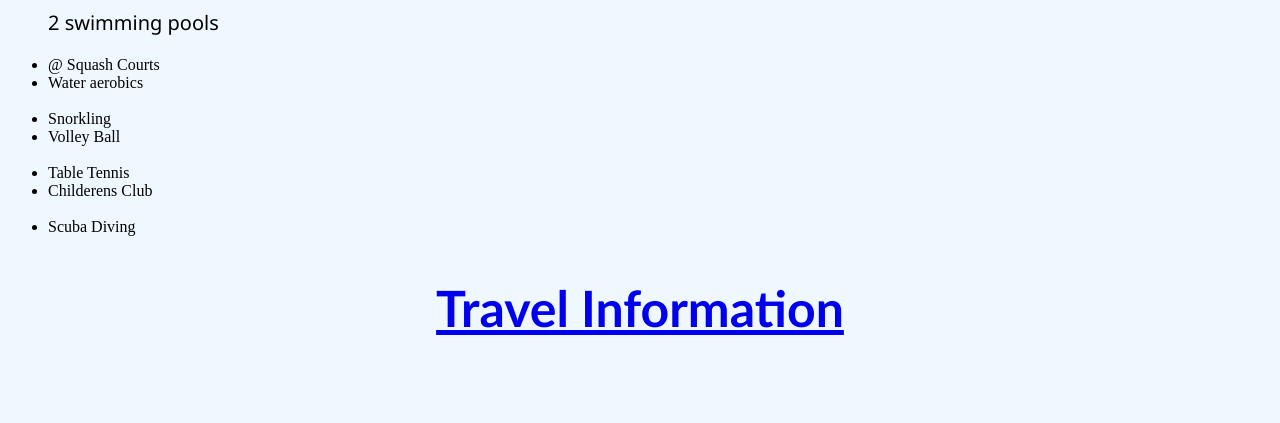
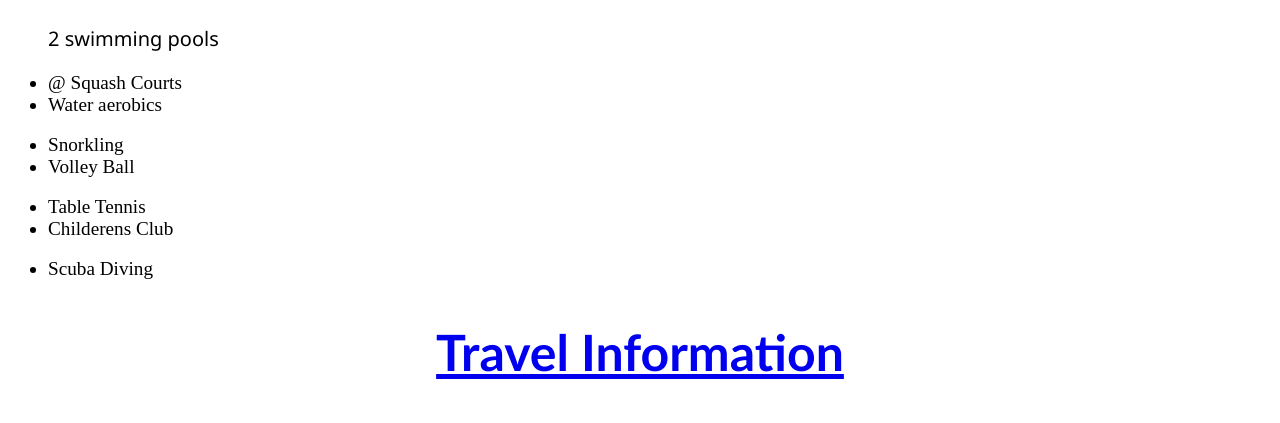
Before and after one commit to gacheri7/resort-website, a plain HTML site: page activities.html in a window 1280 px wide. Shown: the part 1978-2401 px from the top of the page. Before the commit the page ends 2357 px from the top, so only its background shows below. Drawn offline with Linux system fonts and the light colour scheme.

```diff
--- a/css/styles.css
+++ b/css/styles.css
@@ -21,5 +21,8 @@ p{
   font-size: 20px;
 }
 body{
-  background-color: aliceblue;
+  background-color:#fff ;
 }
+li{
+  font-size: larger;
+}
```
